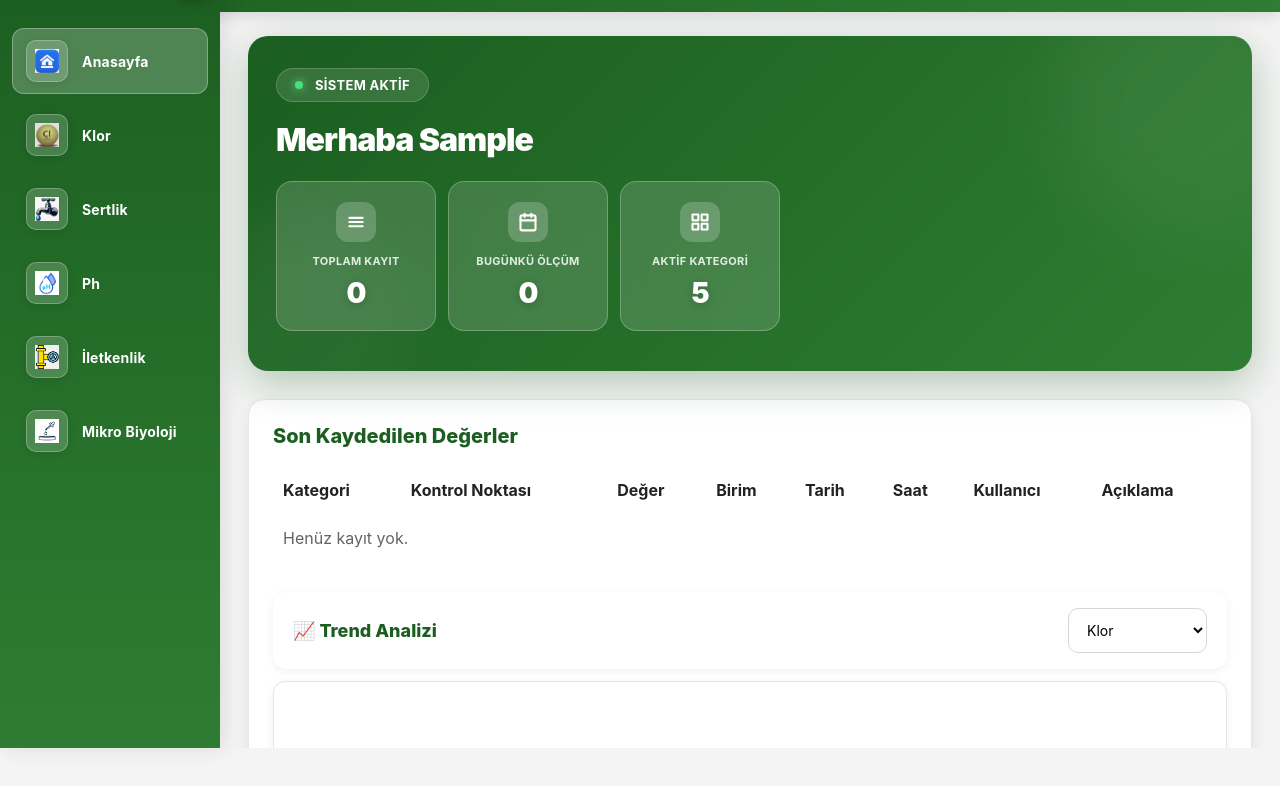
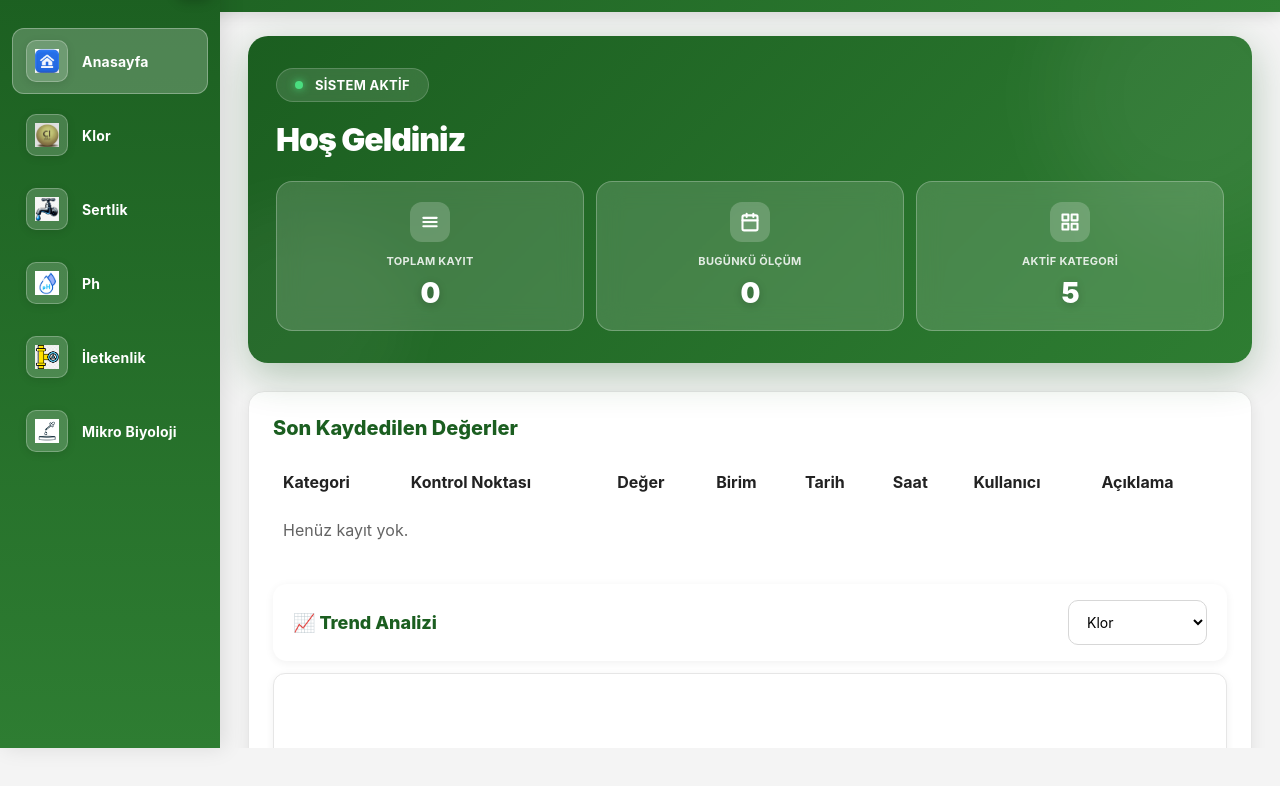
Before and after one commit to rolfezomi/g_portalv1.1, a plain HTML site: page g_portal-main/index.html in a window 1280 px wide. Both pictures are taken after typing "Sample", "Sample123" into the empty fields and a click on the button "Giriş Yap". Shown: the part 52-838 px from the top of the page. Drawn offline with nearby package versions, Linux system fonts and the light colour scheme.

Commit message:
Revert to previous hero layout

```diff
--- a/g_portal-main/index.html
+++ b/g_portal-main/index.html
@@ -126,17 +126,14 @@
               <span style="color:#fff; font-size:13px; font-weight:700; letter-spacing:0.3px;">SİSTEM AKTİF</span>
             </div>
 
-            <h1 id="welcome-title" style="margin:0 0 24px; color:#fff; font-size:32px; font-weight:900; letter-spacing:-1px; line-height:1.1;">
-              Merhaba
+            <h1 style="margin:0 0 24px; color:#fff; font-size:32px; font-weight:900; letter-spacing:-1px; line-height:1.1;">
+              Hoş Geldiniz
             </h1>
 
             <!-- İstatistik Kartları -->
-            <div style="display:flex; gap:12px; overflow-x:auto; -webkit-overflow-scrolling:touch; padding-bottom:8px; scrollbar-width:none; -ms-overflow-style:none;">
-              <style>
-                div::-webkit-scrollbar { display: none; }
-              </style>
+            <div style="display:grid; grid-template-columns:repeat(3, 1fr); gap:12px;">
               <!-- Toplam Kayıt -->
-              <div style="background:rgba(255,255,255,0.15); backdrop-filter:blur(12px); padding:20px 16px; border-radius:16px; border:1px solid rgba(255,255,255,0.25); transition:all 0.3s ease; cursor:pointer; flex:0 0 auto; min-width:160px;" onmouseover="this.style.background='rgba(255,255,255,0.2)'; this.style.transform='translateY(-4px)'" onmouseout="this.style.background='rgba(255,255,255,0.15)'; this.style.transform='translateY(0)'">
+              <div style="background:rgba(255,255,255,0.15); backdrop-filter:blur(12px); padding:20px 16px; border-radius:16px; border:1px solid rgba(255,255,255,0.25); transition:all 0.3s ease; cursor:pointer;" onmouseover="this.style.background='rgba(255,255,255,0.2)'; this.style.transform='translateY(-4px)'" onmouseout="this.style.background='rgba(255,255,255,0.15)'; this.style.transform='translateY(0)'">
                 <div style="display:flex; align-items:center; justify-content:center; margin-bottom:12px;">
                   <div style="width:40px; height:40px; background:rgba(255,255,255,0.2); border-radius:12px; display:grid; place-items:center;">
                     <svg width="20" height="20" viewBox="0 0 24 24" fill="none" stroke="#fff" stroke-width="2.5" stroke-linecap="round" stroke-linejoin="round">
@@ -149,7 +146,7 @@
               </div>
 
               <!-- Bugünkü Ölçüm -->
-              <div style="background:rgba(255,255,255,0.15); backdrop-filter:blur(12px); padding:20px 16px; border-radius:16px; border:1px solid rgba(255,255,255,0.25); transition:all 0.3s ease; cursor:pointer; flex:0 0 auto; min-width:160px;" onmouseover="this.style.background='rgba(255,255,255,0.2)'; this.style.transform='translateY(-4px)'" onmouseout="this.style.background='rgba(255,255,255,0.15)'; this.style.transform='translateY(0)'">
+              <div style="background:rgba(255,255,255,0.15); backdrop-filter:blur(12px); padding:20px 16px; border-radius:16px; border:1px solid rgba(255,255,255,0.25); transition:all 0.3s ease; cursor:pointer;" onmouseover="this.style.background='rgba(255,255,255,0.2)'; this.style.transform='translateY(-4px)'" onmouseout="this.style.background='rgba(255,255,255,0.15)'; this.style.transform='translateY(0)'">
                 <div style="display:flex; align-items:center; justify-content:center; margin-bottom:12px;">
                   <div style="width:40px; height:40px; background:rgba(255,255,255,0.2); border-radius:12px; display:grid; place-items:center;">
                     <svg width="20" height="20" viewBox="0 0 24 24" fill="none" stroke="#fff" stroke-width="2.5" stroke-linecap="round" stroke-linejoin="round">
@@ -165,7 +162,7 @@
               </div>
 
               <!-- Aktif Kategori -->
-              <div style="background:rgba(255,255,255,0.15); backdrop-filter:blur(12px); padding:20px 16px; border-radius:16px; border:1px solid rgba(255,255,255,0.25); transition:all 0.3s ease; cursor:pointer; flex:0 0 auto; min-width:160px;" onmouseover="this.style.background='rgba(255,255,255,0.2)'; this.style.transform='translateY(-4px)'" onmouseout="this.style.background='rgba(255,255,255,0.15)'; this.style.transform='translateY(0)'">
+              <div style="background:rgba(255,255,255,0.15); backdrop-filter:blur(12px); padding:20px 16px; border-radius:16px; border:1px solid rgba(255,255,255,0.25); transition:all 0.3s ease; cursor:pointer;" onmouseover="this.style.background='rgba(255,255,255,0.2)'; this.style.transform='translateY(-4px)'" onmouseout="this.style.background='rgba(255,255,255,0.15)'; this.style.transform='translateY(0)'">
                 <div style="display:flex; align-items:center; justify-content:center; margin-bottom:12px;">
                   <div style="width:40px; height:40px; background:rgba(255,255,255,0.2); border-radius:12px; display:grid; place-items:center;">
                     <svg width="20" height="20" viewBox="0 0 24 24" fill="none" stroke="#fff" stroke-width="2.5" stroke-linecap="round" stroke-linejoin="round">
--- a/g_portal-main/script.js
+++ b/g_portal-main/script.js
@@ -189,13 +189,6 @@ function updateStatistics(){
     const today = new Date().toISOString().slice(0,10);
     const todayCount = allRecords.filter(r => r.date === today).length;
     todayEl.textContent = todayCount;
-  }
-
-  // Kullanıcı adını başlığa ekle
-  const welcomeTitle = document.getElementById('welcome-title');
-  const username = localStorage.getItem('username');
-  if(welcomeTitle && username){
-    welcomeTitle.textContent = `Merhaba ${username}`;
   }
 }
 
```
